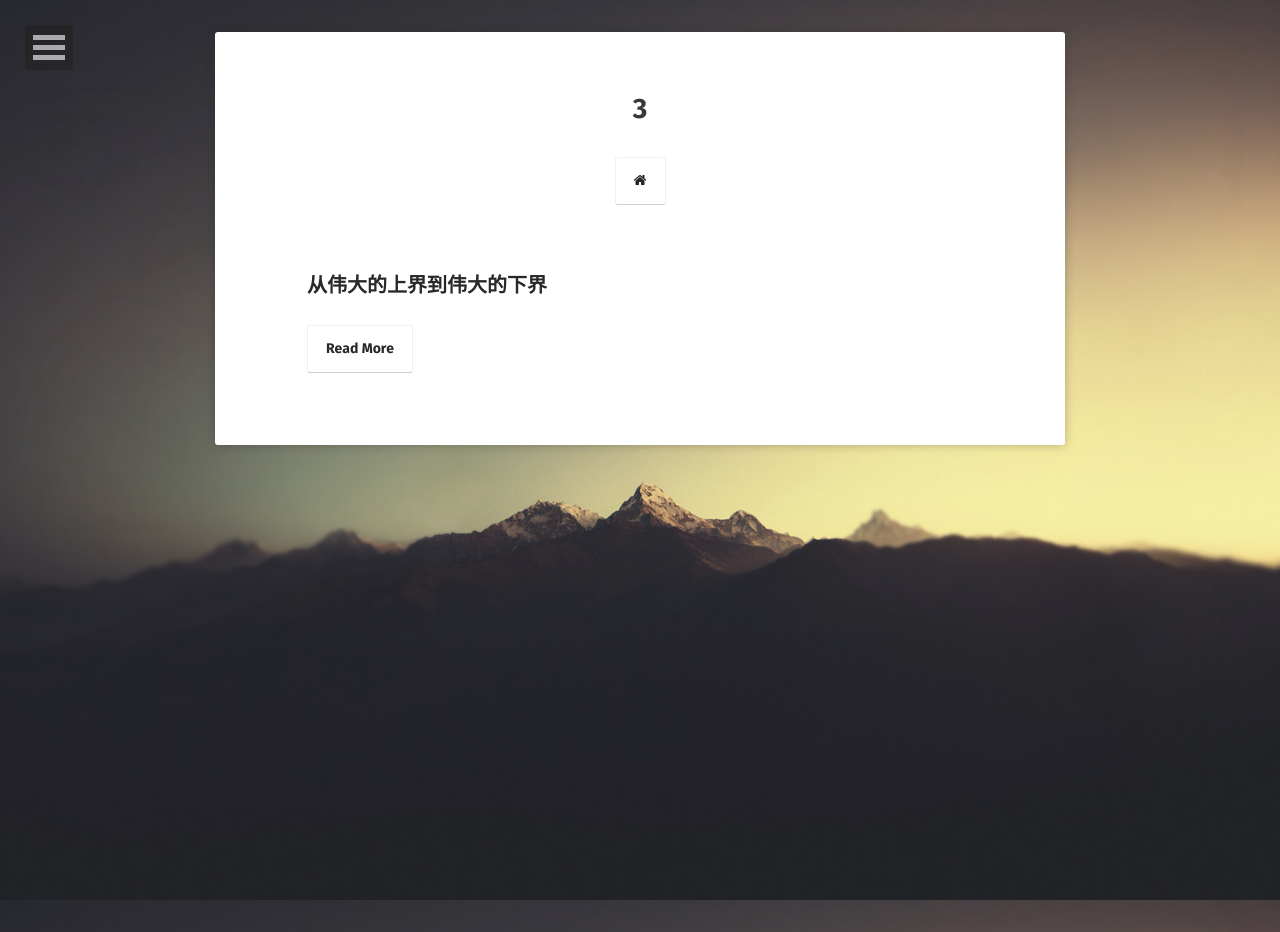
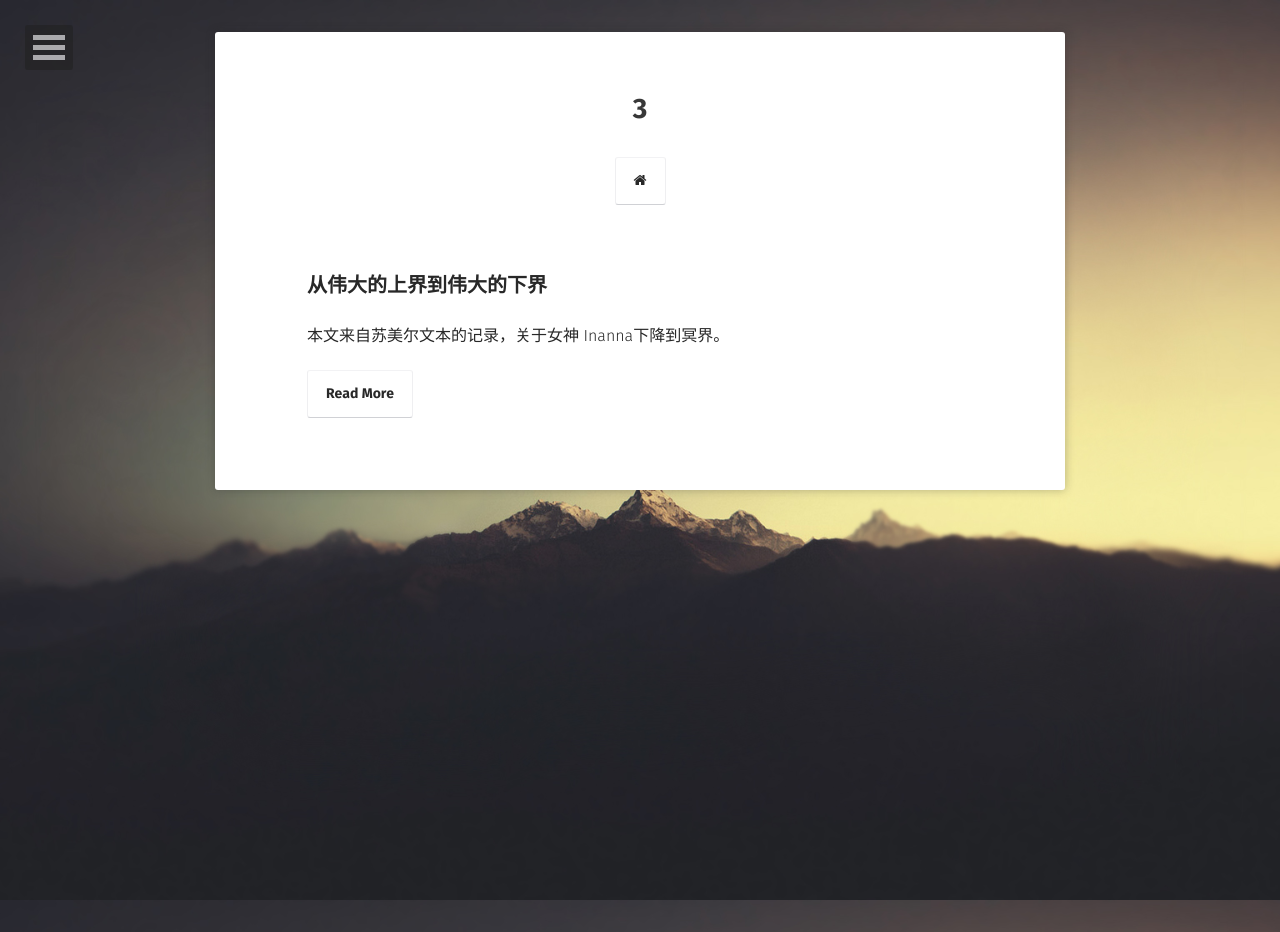
Before and after one commit to 3luna/3luna.github.io, a Jekyll site: the page built from luna3/index.md, in a window 1280 px wide. Built offline with Jekyll 4.4.1, drawn with Linux system fonts in a browser that asks for light colours; some web fonts are replaced.

Commit message:
Update 2020-09-08-从伟大的上界到伟大的下界.md

```diff
--- a/_posts/2020-09-08-从伟大的上界到伟大的下界.md
+++ b/_posts/2020-09-08-从伟大的上界到伟大的下界.md
@@ -2,17 +2,17 @@
 layout: post
 title: "从伟大的上界到伟大的下界"
 date: 2020-09-08
-excerpt: " "
+excerpt: "本文来自苏美尔文本的记录，关于女神 Inanna下降到冥界。"
 tags: [Inanna,Ereshkigal,苏美尔,]
 comments: true
 ---
 
 <figure>
-	<a href="3luna.github.io/assets/tuuu/ii008.jpg"><img src="3luna.github.io/assets/tuuu/ii008.jpg"></a>
-	<figcaption><a href=" " title=" "> </a>.</figcaption>
+	<a href="https://github.com/3luna/3luna.github.io/assets/tuuu/ii008.jpg"><img src="https://github.com/3luna/3luna.github.io/assets/tuuu/ii008.jpg"></a>
+	<figcaption><a href=" " title=" "> </a></figcaption>
 </figure>
 
-*本文来自苏美尔文本的记录，关于女神Inanna下降到冥界。*
+*本文来自苏美尔文本的记录，关于女神 Inanna下降到冥界。*
 
 *翻译：OIRKALLA**
 
```
